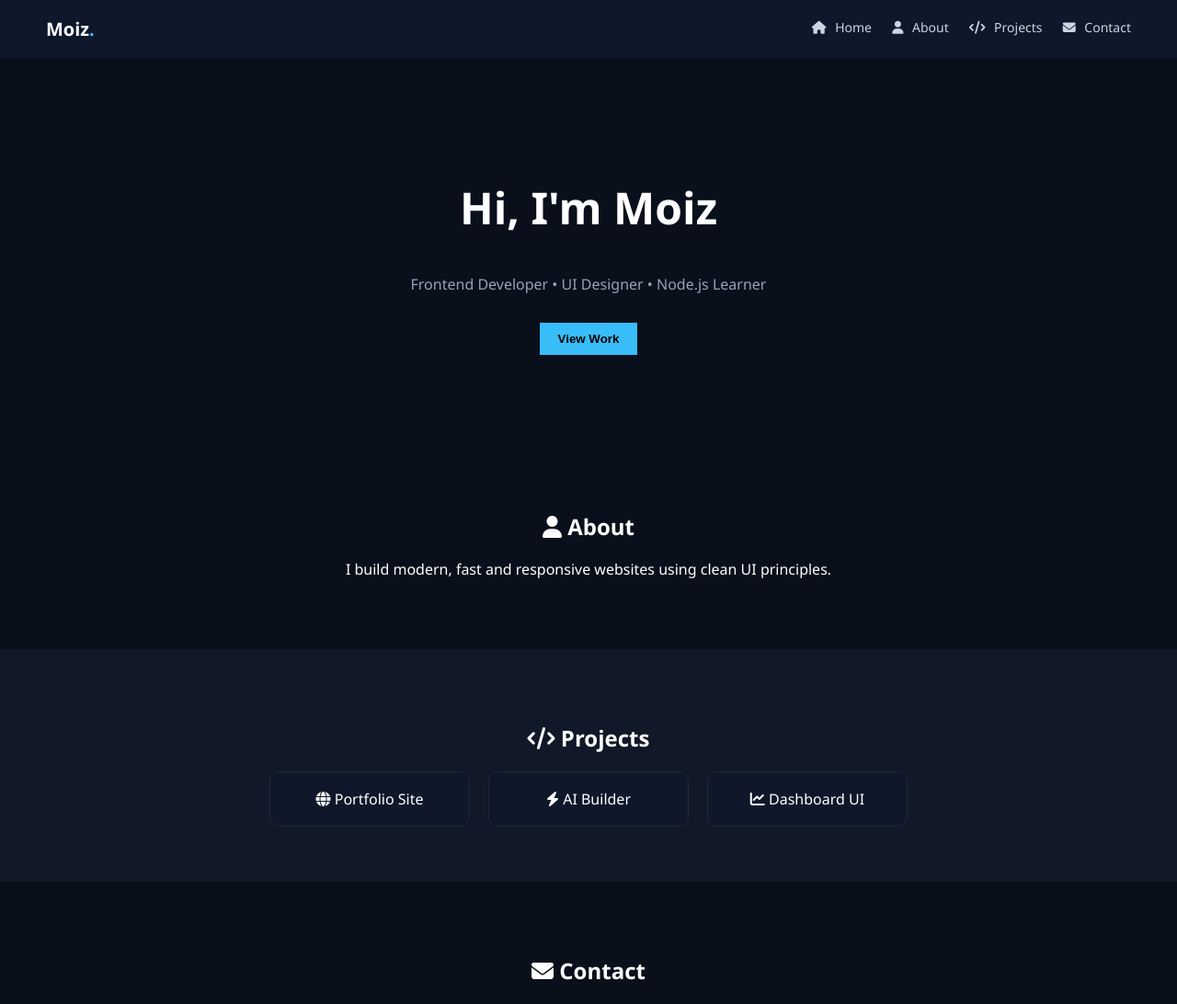
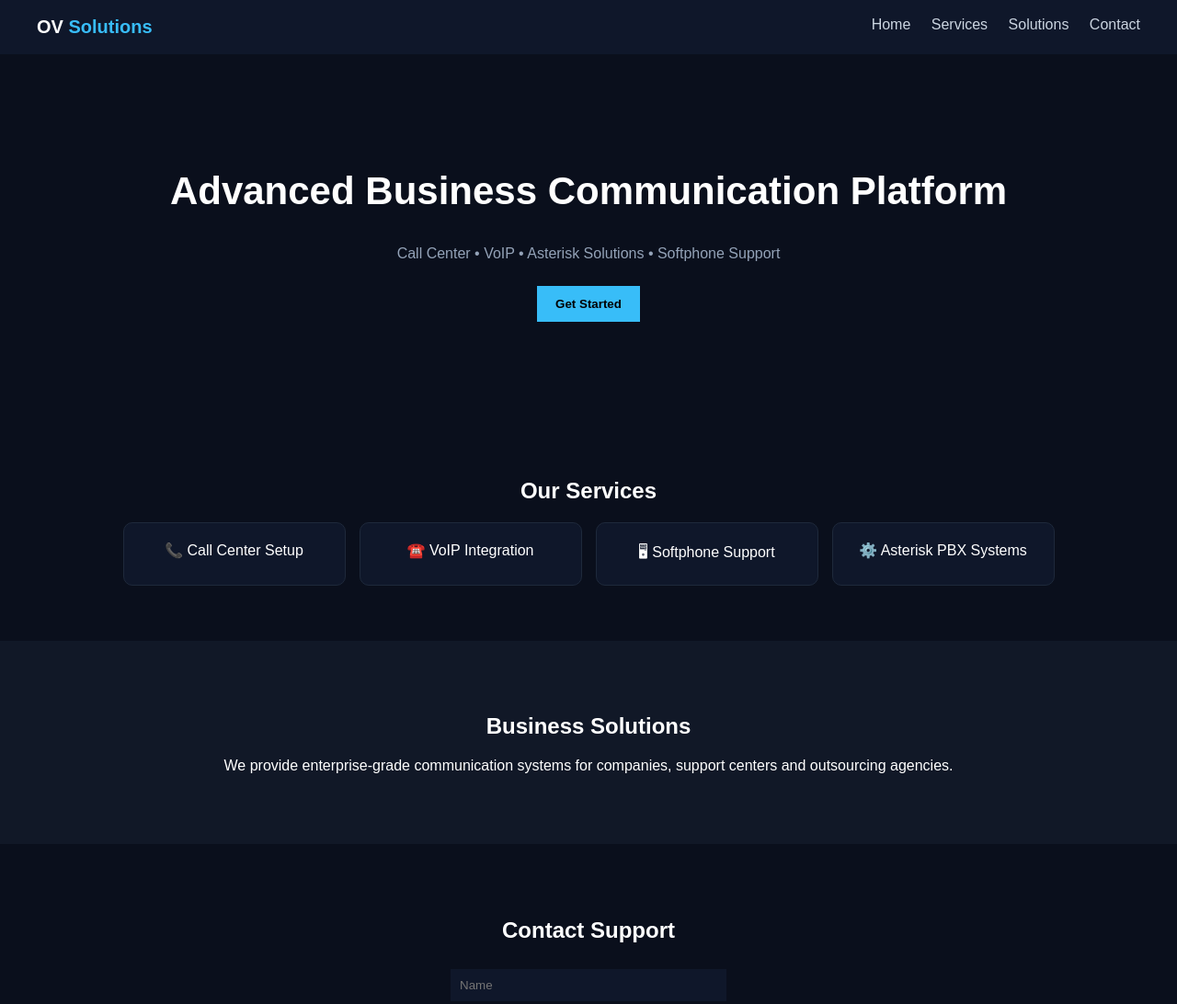
Before and after one commit to muhammadmoizk7-code/pro-max-site, a plain HTML site: page index.html in a window 1280 px wide. Shown: the top 1092 px of the page at 92% size. Drawn offline with Linux system fonts and the light colour scheme.

Commit message:
upgrade to business SaaS website

```diff
--- a/index.html
+++ b/index.html
@@ -2,11 +2,8 @@
 <html lang="en">
 <head>
   <meta charset="UTF-8">
+  <title>OneView Solutions Style - Business Platform</title>
   <meta name="viewport" content="width=device-width, initial-scale=1.0">
-  <title>Moiz | Developer Portfolio</title>
-
-  <!-- Icons (clean professional) -->
-  <link rel="stylesheet" href="https://cdnjs.cloudflare.com/ajax/libs/font-awesome/6.5.0/css/all.min.css">
 
   <link rel="stylesheet" href="style.css">
 </head>
@@ -14,54 +11,55 @@
 <body>
 
 <header class="nav">
-  <div class="logo">Moiz<span>.</span></div>
+  <div class="logo">OV <span>Solutions</span></div>
 
   <nav>
-    <a href="#"><i class="fa-solid fa-house"></i> Home</a>
-    <a href="#about"><i class="fa-solid fa-user"></i> About</a>
-    <a href="#projects"><i class="fa-solid fa-code"></i> Projects</a>
-    <a href="#contact"><i class="fa-solid fa-envelope"></i> Contact</a>
+    <a href="#">Home</a>
+    <a href="#services">Services</a>
+    <a href="#solutions">Solutions</a>
+    <a href="#contact">Contact</a>
   </nav>
 </header>
 
 <section class="hero">
-  <h1>Hi, I'm Moiz</h1>
-  <p>Frontend Developer • UI Designer • Node.js Learner</p>
-  <button onclick="document.getElementById('projects').scrollIntoView({behavior:'smooth'})">
-    View Work
-  </button>
+  <h1>Advanced Business Communication Platform</h1>
+  <p>Call Center • VoIP • Asterisk Solutions • Softphone Support</p>
+  <button>Get Started</button>
 </section>
 
-<section id="about" class="section">
-  <h2><i class="fa-solid fa-user"></i> About</h2>
+<section id="services" class="section">
+  <h2>Our Services</h2>
+
+  <div class="grid">
+    <div class="card">📞 Call Center Setup</div>
+    <div class="card">☎️ VoIP Integration</div>
+    <div class="card">🖥 Softphone Support</div>
+    <div class="card">⚙️ Asterisk PBX Systems</div>
+  </div>
+</section>
+
+<section id="solutions" class="section dark">
+  <h2>Business Solutions</h2>
+
   <p>
-    I build modern, fast and responsive websites using clean UI principles.
+    We provide enterprise-grade communication systems for companies,
+    support centers and outsourcing agencies.
   </p>
 </section>
 
-<section id="projects" class="section dark">
-  <h2><i class="fa-solid fa-code"></i> Projects</h2>
-
-  <div class="grid">
-    <div class="card"><i class="fa-solid fa-globe"></i> Portfolio Site</div>
-    <div class="card"><i class="fa-solid fa-bolt"></i> AI Builder</div>
-    <div class="card"><i class="fa-solid fa-chart-line"></i> Dashboard UI</div>
-  </div>
-</section>
-
 <section id="contact" class="section">
-  <h2><i class="fa-solid fa-envelope"></i> Contact</h2>
+  <h2>Contact Support</h2>
 
   <form>
-    <input type="text" placeholder="Name">
-    <input type="email" placeholder="Email">
-    <textarea placeholder="Message"></textarea>
-    <button type="submit">Send</button>
+    <input placeholder="Name">
+    <input placeholder="Email">
+    <textarea placeholder="Requirement"></textarea>
+    <button>Send Request</button>
   </form>
 </section>
 
 <footer>
-  © 2026 Moiz — All Rights Reserved
+  © 2026 OV Solutions — All Rights Reserved
 </footer>
 
 </body>
--- a/style.css
+++ b/style.css
@@ -1,23 +1,21 @@
 body {
   margin: 0;
-  font-family: "Segoe UI", sans-serif;
+  font-family: Arial;
   background: #0a0f1c;
-  color: #fff;
+  color: white;
 }
 
 /* NAV */
 .nav {
   display: flex;
   justify-content: space-between;
-  padding: 18px 50px;
+  padding: 18px 40px;
   background: #0f172a;
-  position: sticky;
-  top: 0;
 }
 
 .logo {
+  font-size: 20px;
   font-weight: bold;
-  font-size: 20px;
 }
 
 .logo span {
@@ -28,15 +26,6 @@ nav a {
   color: #cbd5e1;
   margin-left: 18px;
   text-decoration: none;
-  font-size: 14px;
-}
-
-nav a i {
-  margin-right: 6px;
-}
-
-nav a:hover {
-  color: #38bdf8;
 }
 
 /* HERO */
@@ -46,7 +35,7 @@ nav a:hover {
 }
 
 .hero h1 {
-  font-size: 48px;
+  font-size: 42px;
 }
 
 .hero p {
@@ -55,13 +44,12 @@ nav a:hover {
 
 /* BUTTON */
 button {
-  margin-top: 15px;
-  padding: 10px 20px;
+  padding: 12px 20px;
+  background: #38bdf8;
   border: none;
-  background: #38bdf8;
-  color: black;
   font-weight: bold;
   cursor: pointer;
+  margin-top: 10px;
 }
 
 /* SECTIONS */
@@ -78,16 +66,16 @@ button {
 .grid {
   display: flex;
   justify-content: center;
-  gap: 20px;
   flex-wrap: wrap;
+  gap: 15px;
 }
 
 .card {
   background: #0f172a;
-  padding: 18px;
+  padding: 20px;
   border-radius: 10px;
-  width: 180px;
   border: 1px solid #1e293b;
+  width: 200px;
 }
 
 /* FORM */
@@ -101,8 +89,8 @@ form {
 input, textarea {
   margin: 8px 0;
   padding: 10px;
+  background: #0f172a;
   border: none;
-  background: #0f172a;
   color: white;
 }
 
```
